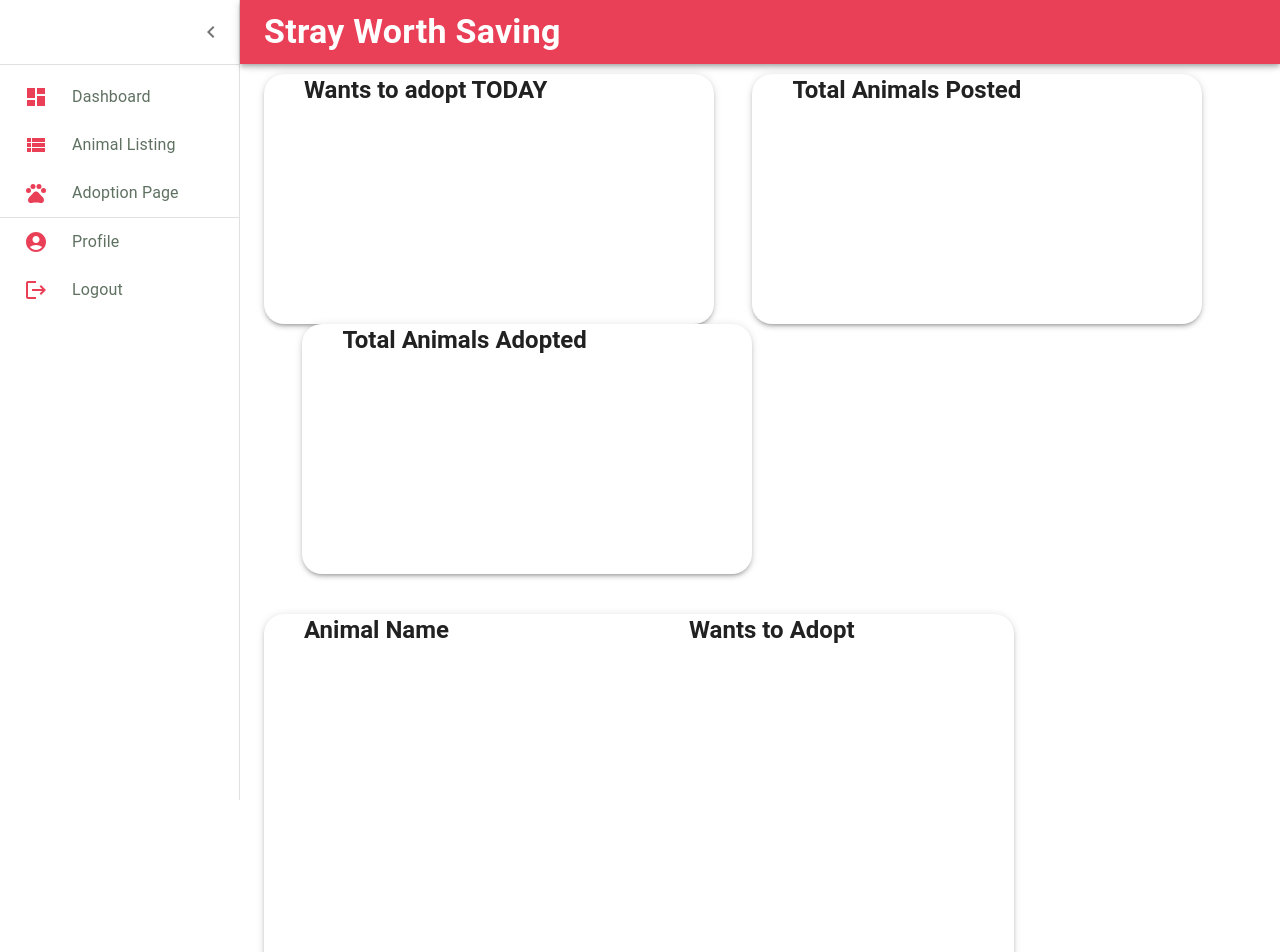
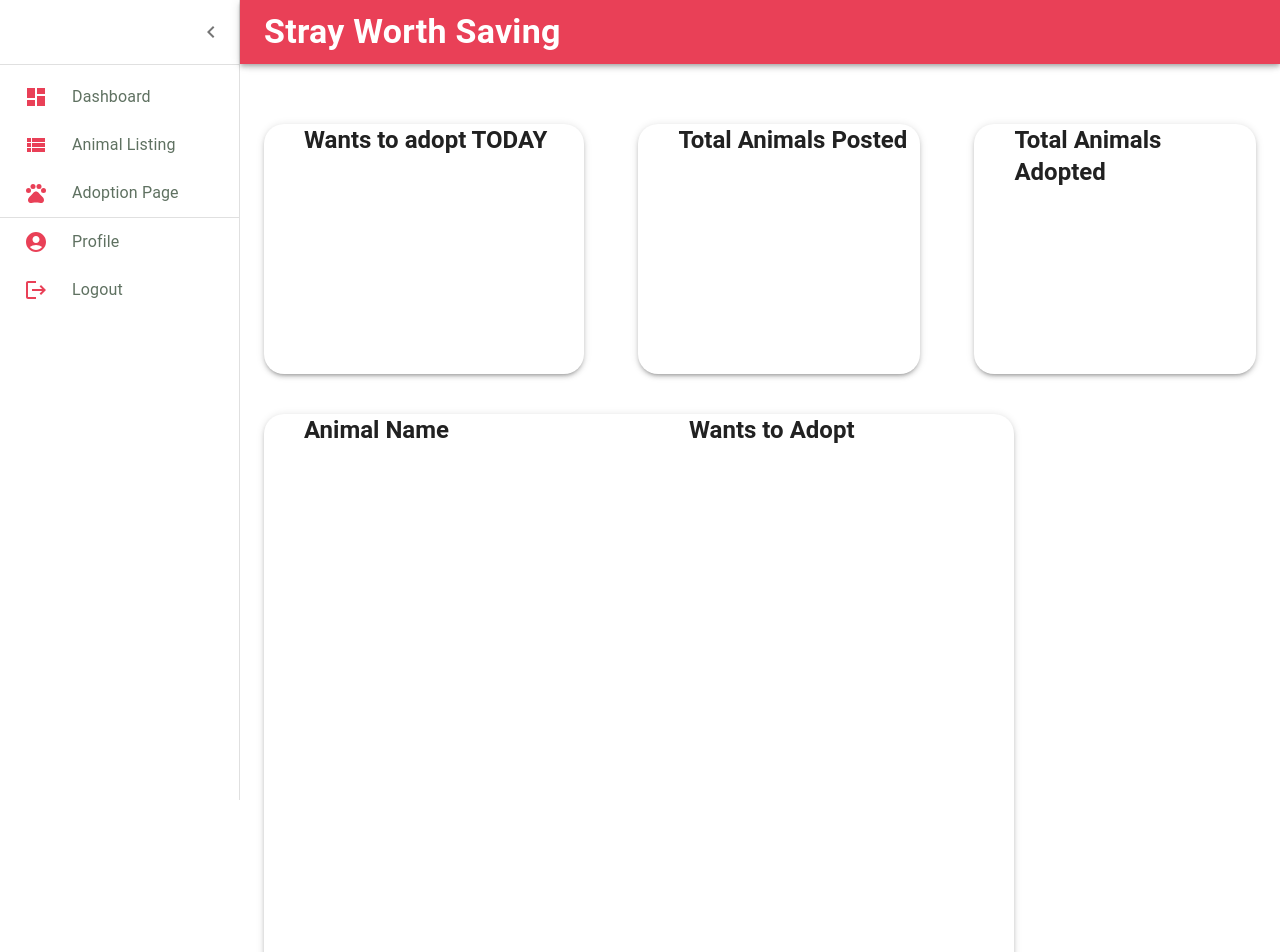
Before and after one commit to DropitupQwerty/reskyut-web-react, a React (Create React App) app: page /dashboard in a window 1280 px wide. Shown: the top 952 px of the page. Built offline with nearby package versions, Linux system fonts and the light colour scheme.

Commit message:
Added grid(Item) in Dashboard Uis

```diff
--- a/src/components/shelterAdminLayout.js
+++ b/src/components/shelterAdminLayout.js
@@ -283,7 +283,7 @@ export default function AdminLayoutmd({ children }) {
         </List>
       </Drawer>
 
-      <Box component="main" sx={{ flexGrow: 1, p: 3, marginTop: '50px' }}>
+      <Box component="main" sx={{ flexGrow: 1, p: 3, marginTop: '100px' }}>
         {children}
       </Box>
     </Box>
--- a/src/pages/dashboard.js
+++ b/src/pages/dashboard.js
@@ -3,28 +3,64 @@ import ShelterAdminLayout from '../components/shelterAdminLayout';
 import { Paper, Box, Typography, Grid } from '@mui/material';
 
 export default function dashboard() {
-  const style = {
-
-  };
   return (
     <ShelterAdminLayout>
-    <Box sx={style.boxContainer}>
-      <Grid container justify="flex-end">
-        <Paper elevation={3} sx={{height: "250px", width: "450px", borderRadius: "20px"}}>
-         <Typography  variant="h5" sx={{marginLeft: "5vh"}}><b>Wants to adopt TODAY</b></Typography>
-        </Paper>
-        <Paper elevation={3} sx={{height: "250px", width: "450px", borderRadius: "20px", marginLeft: "3vw"}}>
-         <Typography  variant="h5" sx={{marginLeft: "5vh"}}><b>Total Animals Posted</b></Typography>
-        </Paper>
-        <Paper elevation={3} sx={{height: "250px", width: "450px", borderRadius: "20px", marginLeft: "3vw"}}>
-         <Typography  variant="h5" sx={{marginLeft: "5vh"}}><b>Total Animals Adopted</b></Typography>
-        </Paper>
-      </Grid>
-      <Paper elevation={3} sx={{height: "650px", width: "750px", borderRadius: "20px", marginTop:"5vh"}}>
-      <Grid container justify="flex-end">
-         <Typography  variant="h5" sx={{marginLeft: "5vh"}}><b>Animal Name</b></Typography>
-         <Typography  variant="h5" sx={{marginLeft: "30vh"}}><b>Wants to Adopt</b></Typography>
-      </Grid>
+      <Box>
+        <Grid container justify="flex-end" spacing={2}>
+          <Grid item xs>
+            <Paper elevation={3} sx={{ height: '250px', borderRadius: '20px' }}>
+              <Typography variant="h5" sx={{ marginLeft: '5vh' }}>
+                <b>Wants to adopt TODAY</b>
+              </Typography>
+            </Paper>
+          </Grid>
+          <Grid item xs>
+            <Paper
+              elevation={3}
+              sx={{
+                height: '250px',
+
+                borderRadius: '20px',
+                marginLeft: '3vw',
+              }}
+            >
+              <Typography variant="h5" sx={{ marginLeft: '5vh' }}>
+                <b>Total Animals Posted</b>
+              </Typography>
+            </Paper>
+          </Grid>
+          <Grid item xs>
+            <Paper
+              elevation={3}
+              sx={{
+                height: '250px',
+                borderRadius: '20px',
+                marginLeft: '3vw',
+              }}
+            >
+              <Typography variant="h5" sx={{ marginLeft: '5vh' }}>
+                <b>Total Animals Adopted</b>
+              </Typography>
+            </Paper>
+          </Grid>
+        </Grid>
+        <Paper
+          elevation={3}
+          sx={{
+            height: '650px',
+            width: '750px',
+            borderRadius: '20px',
+            marginTop: '5vh',
+          }}
+        >
+          <Grid container justify="flex-end">
+            <Typography variant="h5" sx={{ marginLeft: '5vh' }}>
+              <b>Animal Name</b>
+            </Typography>
+            <Typography variant="h5" sx={{ marginLeft: '30vh' }}>
+              <b>Wants to Adopt</b>
+            </Typography>
+          </Grid>
         </Paper>
       </Box>
     </ShelterAdminLayout>
```
